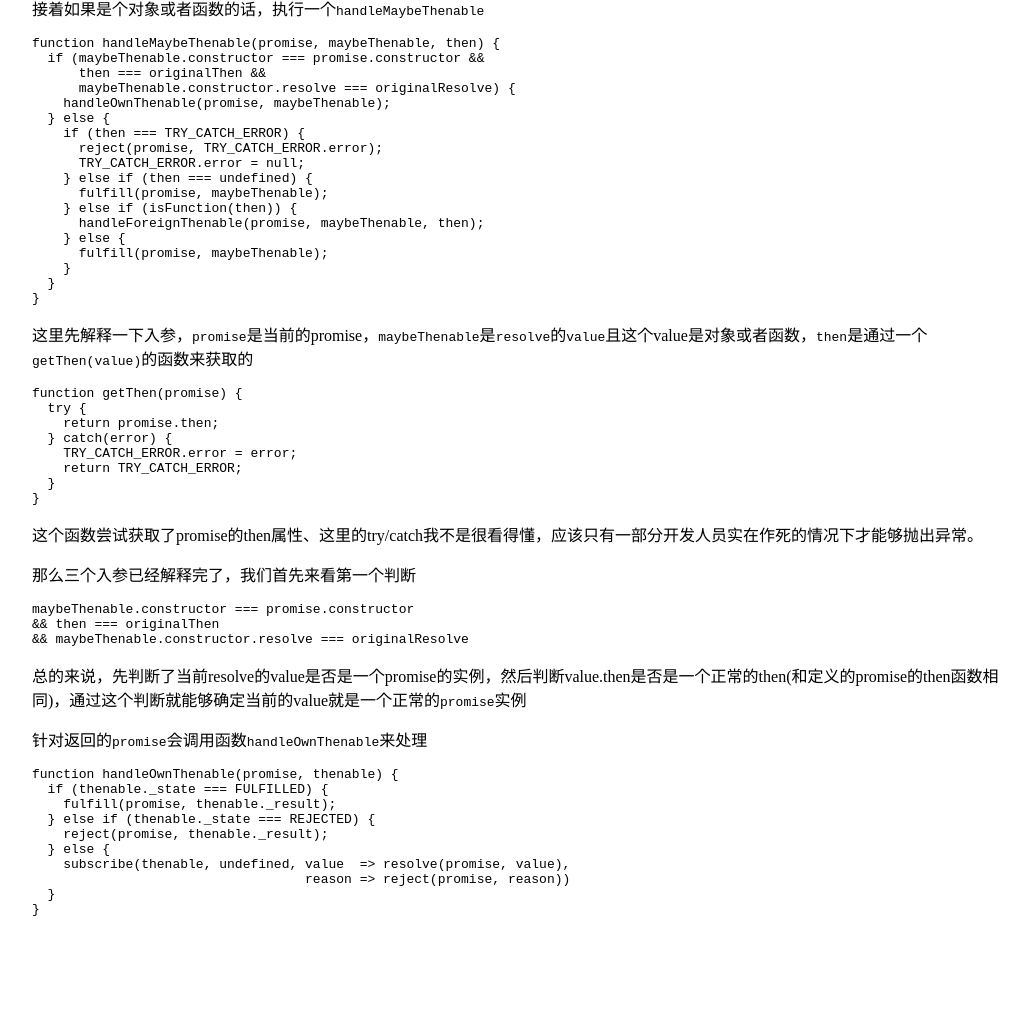
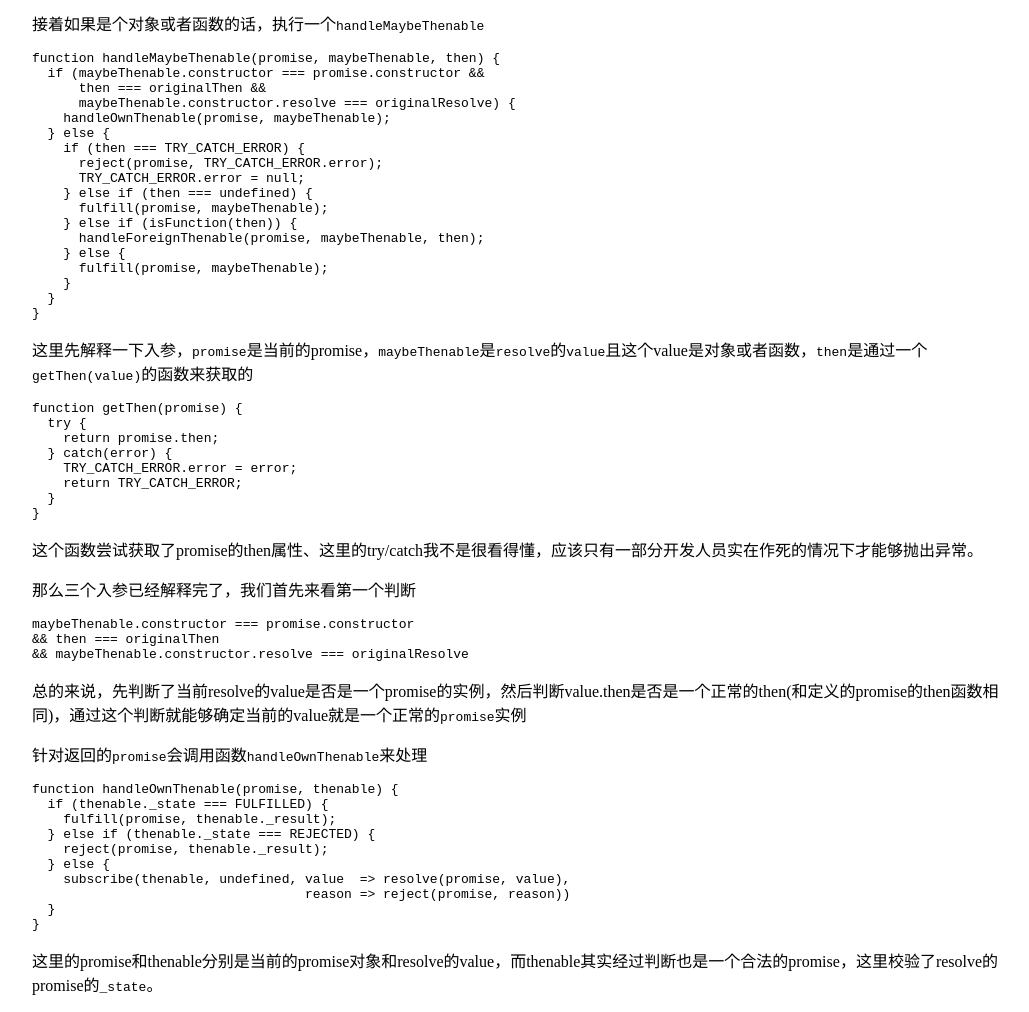
Before and after one commit to guoshencheng/CenturyGuo, a Gatsby site: page /posts/read-code-es-promise-polyfill in a window 1280 px wide. Shown: the part 2054-3066 px from the top of the page, without its empty margins (108-1137 px from the left). Before the commit the page ends 2984 px from the top, so only its background shows below. Built offline with nearby package versions, Linux system fonts and the light colour scheme; Gatsby itself is replaced by a stand-in of ours; some packages are replaced by stand-ins of ours; code samples lack their colours.

Commit message:
change style

````diff
--- a/docs/read-code-es-promise-polyfill.md
+++ b/docs/read-code-es-promise-polyfill.md
@@ -14,6 +14,7 @@ tag: Promise,ES
 2. 如上的代码会输出什么?
 
 ```javascript
+
 new Promise((resolve) => {
   console.log(1);
   resolve();
@@ -184,3 +185,5 @@ function handleOwnThenable(promise, thenable) {
   }
 }
 ```
+
+这里的promise和thenable分别是当前的promise对象和resolve的value，而thenable其实经过判断也是一个合法的promise，这里校验了resolve的promise的`_state`。
--- a/src/github-markdown.css
+++ b/src/github-markdown.css
@@ -1,5 +1,5 @@
 .markdown-body {
-  color: #333;
+  color: #4c4c4c;
   overflow: hidden;
   font-family: "Helvetica Neue", Helvetica, "Segoe UI", Arial, freesans, sans-serif;
   font-size: 15px;
@@ -415,7 +415,6 @@
   word-break: normal;
   white-space: pre;
   border: 0;
-  padding: 2rem 1rem;
   max-height: 200px
 }
 
@@ -497,7 +496,7 @@
 }
 
 .markdown-body .highlight .n {
-  color: #333;
+  color: #4c4c4c;
 }
 
 .markdown-body .highlight .na,
--- a/src/layouts/index.less
+++ b/src/layouts/index.less
@@ -10,8 +10,7 @@ body {
   height: 100%;
   position: absolute;
   margin: 0;
-  font-family: "Helvetica Neue", Helvetica, "Segoe UI", Arial, freesans, sans-serif;
-  font-weight: 200;
+  font-family: -apple-system, "Helvetica Neue", Helvetica, "Segoe UI", Arial, freesans, sans-serif;
   color: #373737;
 }
 
````
